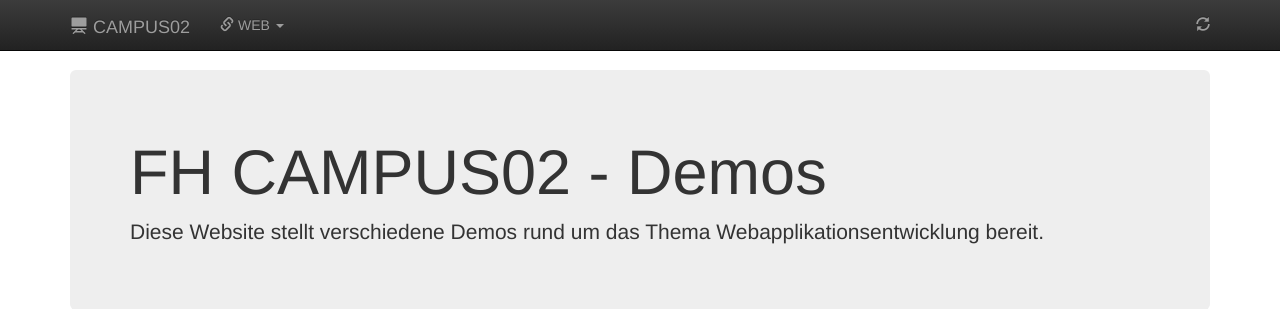
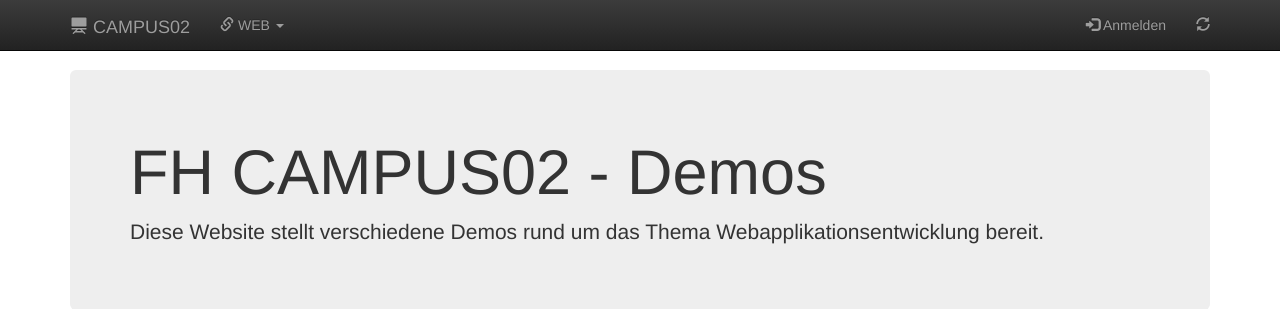
Before and after one commit to fladi/django-campus02, a Django app: page / in a window 1280 px wide. Shown: the top 309 px of the page. Run offline with Django 3.2, Linux system fonts and the light colour scheme; some libraries are stand-ins or nearby versions.

Commit message:
Add user management element to navbar.

```diff
--- a/campus02/base/templates/base/layout.html
+++ b/campus02/base/templates/base/layout.html
@@ -53,6 +53,36 @@
             </li>
           </ul>
           <ul class="nav navbar-nav navbar-right">
+            {% if user.is_authenticated %}
+            <li class="dropdown">
+              <a href="#" class="dropdown-toggle" data-toggle="dropdown" role="button" aria-haspopup="true" aria-expanded="false">
+                <span class="glyphicon glyphicon-user"></span>
+                {{ user.first_name }} {{ user.last_name }}
+                <span class="caret"></span>
+              </a>
+              <ul class="dropdown-menu">
+                <li>
+                  <a href="{% url 'password_change' %}">
+                    <span class="glyphicon glyphicon-pencil"></span>
+                    Passwort ändern
+                  </a>
+                </li>
+                <li>
+                  <a href="{% url 'logout' %}">
+                    <span class="glyphicon glyphicon-log-out"></span>
+                    Abmelden
+                  </a>
+                </li>
+              </ul>
+            </li>
+            {% else %}
+            <li>
+              <a href="{% url 'login' %}">
+                <span class="glyphicon glyphicon-log-in"></span>
+                Anmelden
+              </a>
+            </li>
+            {% endif %}
             <li>
               <a href=""><span class="glyphicon glyphicon-refresh"></span></a>
             </li>
```
